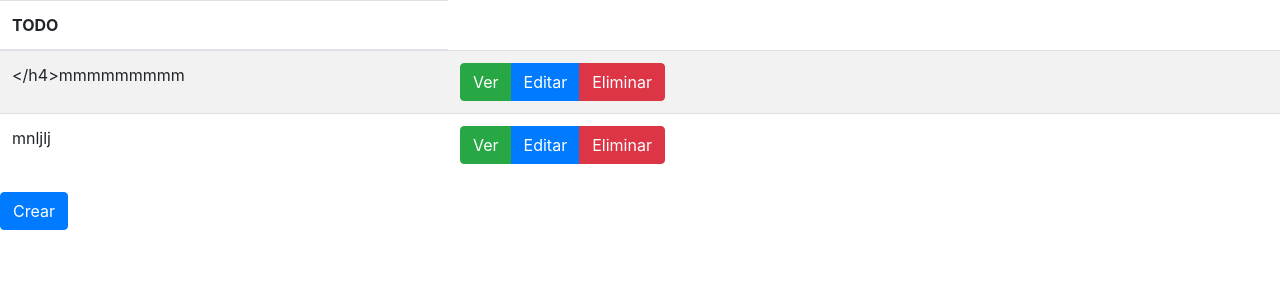
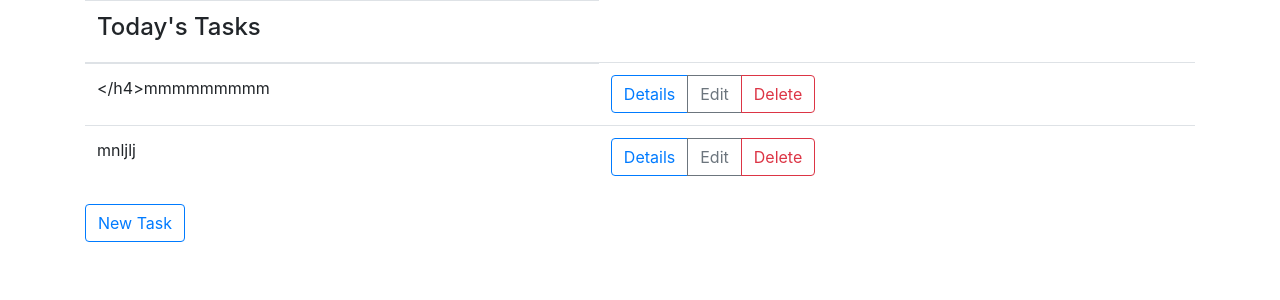
Before and after one commit to dexterneutron/PythonLists, a Django app: page /lists/ in a window 1280 px wide. Shown: the top 300 px of the page. Run offline with Django 3.2, Linux system fonts and the light colour scheme; data comes from the database, SQL or seed files in the repository; both versions use the stored data as it was after the commit; some libraries are stand-ins or nearby versions.

Commit message:
Todo List done

```diff
--- a/PythonLists/lists/templates/index.html
+++ b/PythonLists/lists/templates/index.html
@@ -5,6 +5,7 @@
     {% load static %}
   </head>
 <body>
+<div class="container">
 {% if messages %}
   <ul class="messages list-group mb-3">
     {% for message in messages %}
@@ -12,10 +13,10 @@
     {% endfor %}
   </ul>
 {% endif %}
-<table class="table table-striped table-hover">
+<table class="table table-hover">
     <thead>
       <tr>
-        <th width="35%">TODO</th>
+        <th><h4>Today's Tasks</h4></th>
       </tr>
     </thead>
     <tbody>
@@ -27,13 +28,12 @@
           <!-- Usaremos un formulario que realizará la tarea de eliminar un registro o postre desde la misma tabla HTML -->
           <form method="POST" action="delete/{{task.id}}">
             {% csrf_token %}
-            <div class="btn-group">
-
+              <div class="btn-group">
               <!-- Creamos 3 botones que son ver, Editar y Eliminar, nos sirven para gestionar nuestros registros o postres -->
-              <a href="details/{{task.id}}" title="Ver" type="button" class="btn btn-success">Ver </a>
-              <a href="edit/{{task.id}}" title="Editar" type="button" class="btn btn-primary">Editar </a>
-              <button class="btn btn-danger" onclick="return deleteTask();" type="submit">
-                Eliminar
+              <a href="details/{{task.id}}" title="Ver" type="button" class="btn btn-outline-primary">Details</a>
+              <a href="edit/{{task.id}}" title="Editar" type="button" class="btn btn-outline-secondary">Edit </a>
+              <button class="btn btn-outline-danger" onclick="return deleteTask();" type="submit">
+                Delete
               </button>
             </div>
           </form>
@@ -44,9 +44,10 @@
     </tbody>
   </table>
   <div align="left" class="btn_crear mb-3">
-    <a href="create" type="button" class="btn btn-primary">Crear</a>
+    <a href="create" type="button" class="btn btn-outline-primary">New Task</a>
   </div>
-    {% bootstrap_javascript jquery='full' %}
+</div>
+  {% bootstrap_javascript jquery='full' %}
     <script type="text/javascript">
         function deleteTask() {
           var x = confirm("Delete Task?");
```
Also changed, not shown: PythonLists/lists/templates/create.html (+9 -5 lines), PythonLists/lists/templates/details.html (+5 -4 lines), PythonLists/lists/templates/update.html (+9 -5 lines), PythonLists/db.sqlite3.
